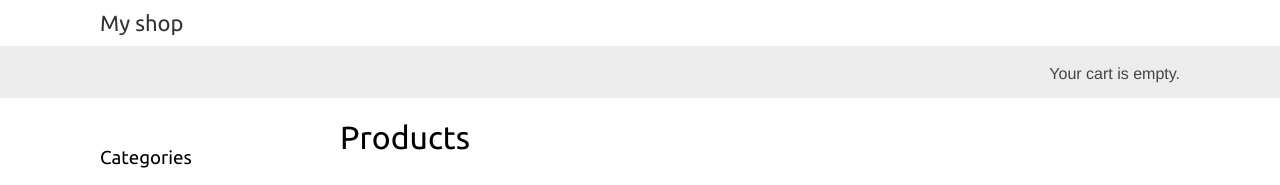
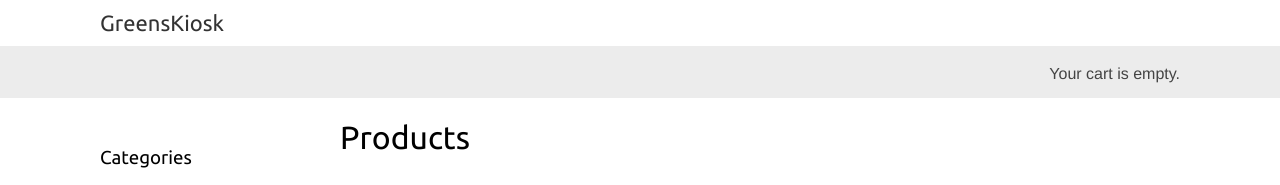
Before and after one commit to oyugirachel/Django-App, a Django app: page / in a window 1280 px wide. Shown: the top 185 px of the page. Run offline with Django 3.2, Linux system fonts and the light colour scheme; data comes from the database, SQL or seed files in the repository; both versions use the stored data as it was after the commit; parts of the project's set-up code (start-up, migrations or seed data) failed here and were passed over; grey boxes are pictures that could not be loaded.

Commit message:
greenskiosk app

```diff
--- a/shop/static/css/base.css
+++ b/shop/static/css/base.css
@@ -4,6 +4,7 @@ body {
     margin:0;
     padding:0;
     font-family:helvetica, sans-serif;
+
 }
 
 h1, h2, h3, h4, h5 , h6 {
--- a/shop/static/css/pdf.css
+++ b/shop/static/css/pdf.css
@@ -4,6 +4,7 @@ body {
     margin:0;
     padding:0;
     font-family:helvetica, sans-serif;
+
 }
 
 h1, h2, h3, h4, h5 , h6 {
@@ -13,6 +14,10 @@ h1, h2, h3, h4, h5 , h6 {
 a {
     text-decoration:none;
     color:#5993bb;
+}
+a.logo{
+    font-size: 20px;
+    background-color: aqua;
 }
 
 a:hover {
--- a/shop/templates/shop/base.html
+++ b/shop/templates/shop/base.html
@@ -3,12 +3,12 @@
 <html>
   <head>
     <meta charset="utf-8" />
-    <title>{% block title %}My shop{% endblock %}</title>
+    <title>{% block title %}GreensKiosk{% endblock %}</title>
     <link href="{% static "css/base.css" %}" rel="stylesheet">
   </head>
   <body>
     <div id="header">
-      <a href="/" class="logo">My shop</a>
+      <a href="/" class="logo">GreensKiosk</a>
     </div>
     <div id="subheader">
       <div class="cart">
```
Also changed, not shown: db.sqlite3.
